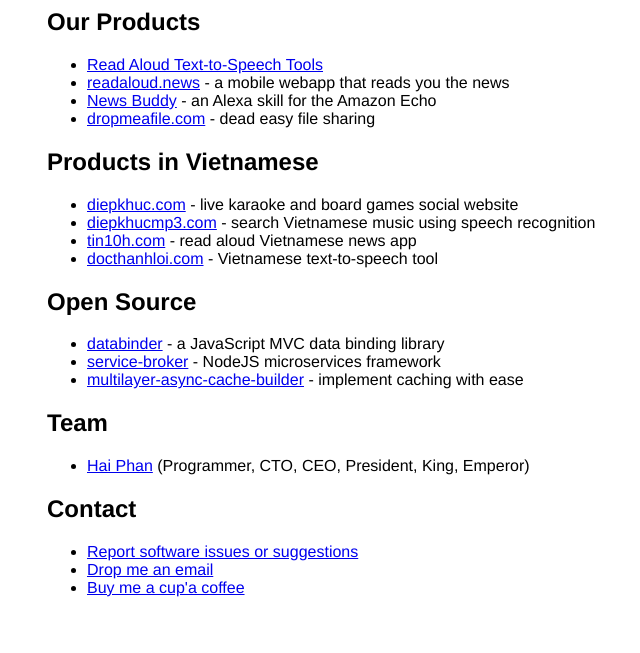
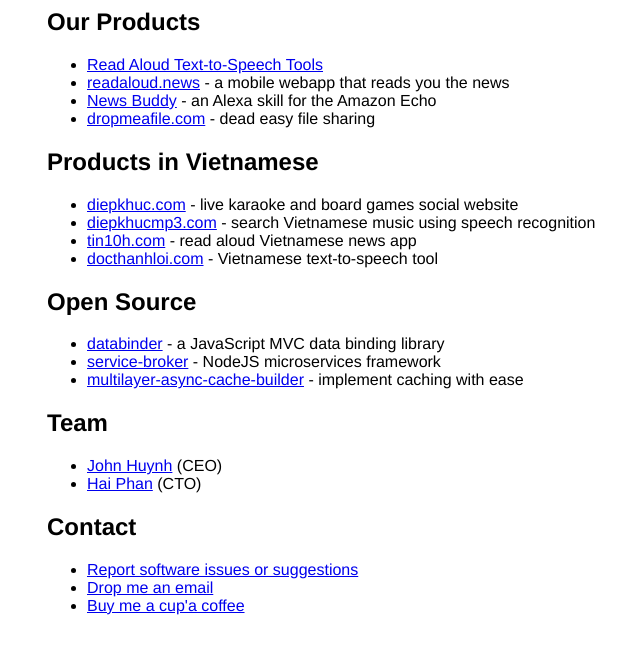
Before and after one commit to lsdsoftware/lsdsoftware.com, a website: page web/index.html in a window 1280 px wide. Shown: the part 91-744 px from the top of the page, without its empty margins (81-721 px from the left). Drawn offline with Linux system fonts and the light colour scheme.

Commit message:
add John as CEO

```diff
--- a/web/index.html
+++ b/web/index.html
@@ -53,7 +53,8 @@
     </ul>
     <h2>Team</h2>
     <ul>
-      <li><a href="https://github.com/ken107">Hai Phan</a> (Programmer, CTO, CEO, President, King, Emperor)</li>
+      <li><a href="#">John Huynh</a> (CEO)</a></li>
+      <li><a href="https://github.com/ken107">Hai Phan</a> (CTO)</li>
     </ul>
     <h2>Contact</h2>
     <ul>
```
